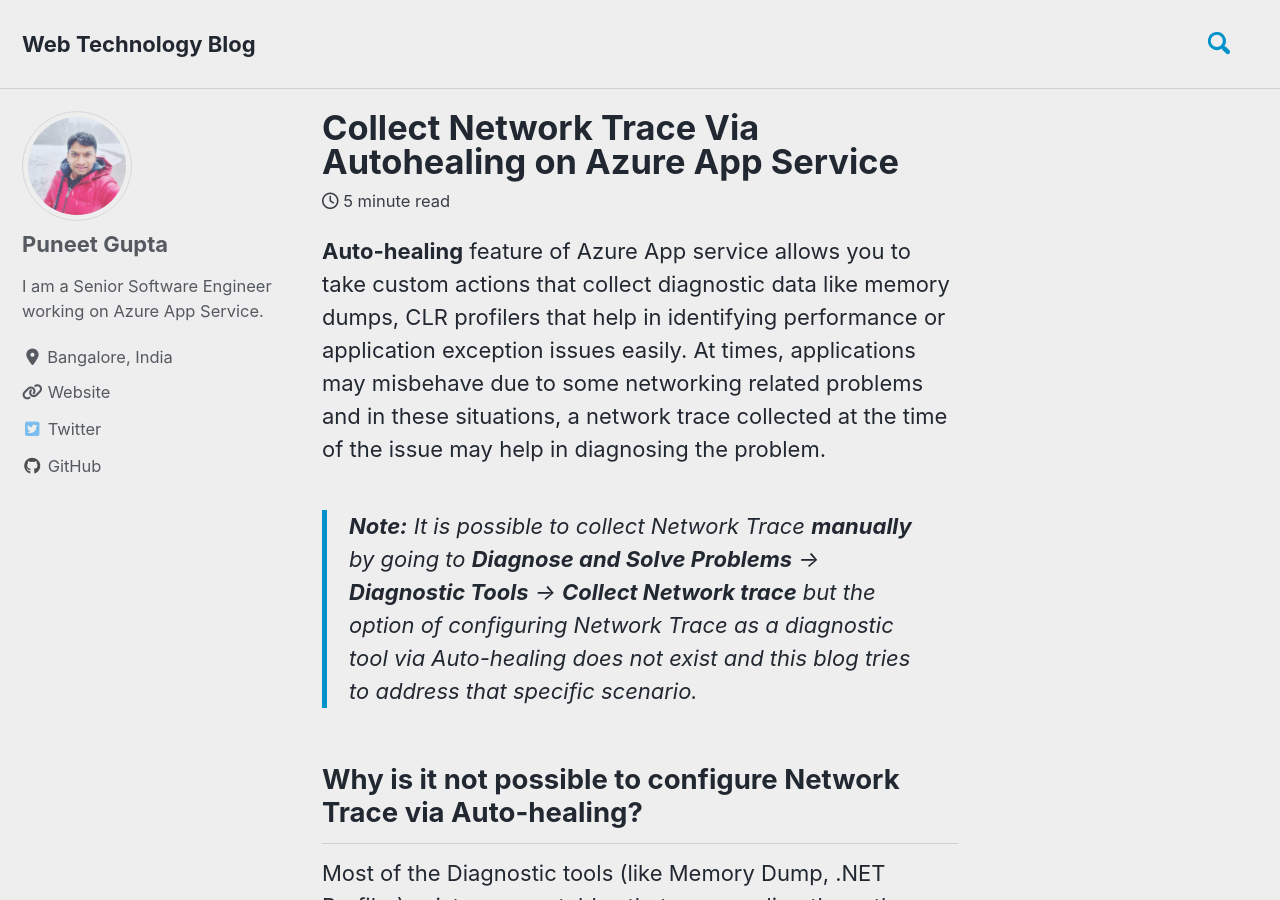
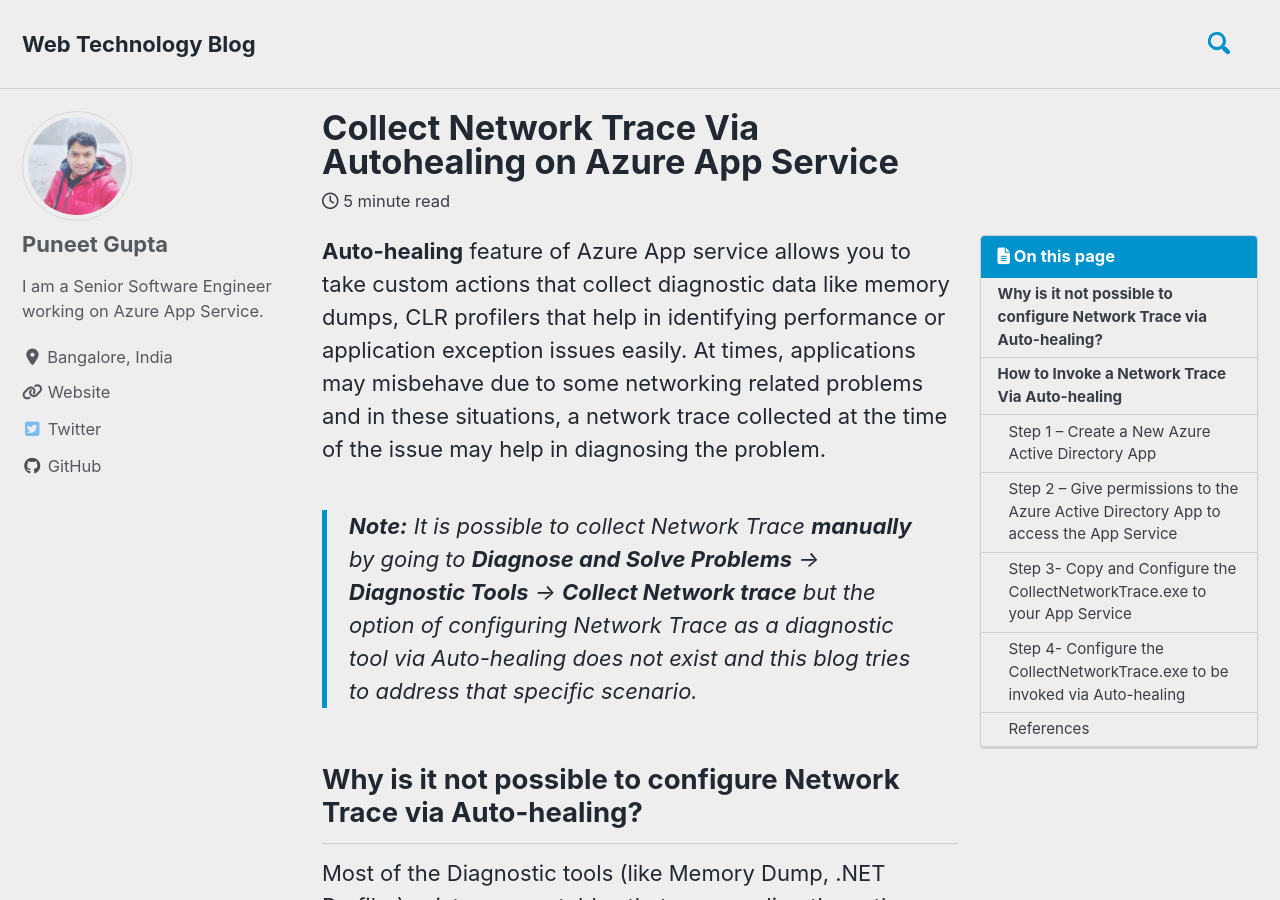
Before and after one commit to puneet-gupta/puneet-gupta.github.io, a Jekyll site: the page built from _posts/2020-06-01-collect-network-trace-via-AutoHealing.md, in a window 1280 px wide and 900 px high. Built offline with Jekyll 4.4.1, drawn with Linux system fonts in a browser that asks for light colours; cached includes are drawn as plain includes; nearby versions of some CDN libraries; comment, search, counter and statistics services are not loaded; a style sheet for code colours, icons or effects is not loaded; part of the change alters nothing that is shown.

Commit message:
Adding TOC

```diff
--- a/_posts/2020-06-01-collect-network-trace-via-AutoHealing.md
+++ b/_posts/2020-06-01-collect-network-trace-via-AutoHealing.md
@@ -1,6 +1,8 @@
 ---
 title: Collect Network Trace Via Autohealing on Azure App Service
-date: 2020-06-01 15:00:00.000000000 +05:30
+date: 2020-06-01 15:00:00 +05:30
+toc: true
+toc_sticky: true
 tags:
 - Azure App Service
 - Netmon
```
